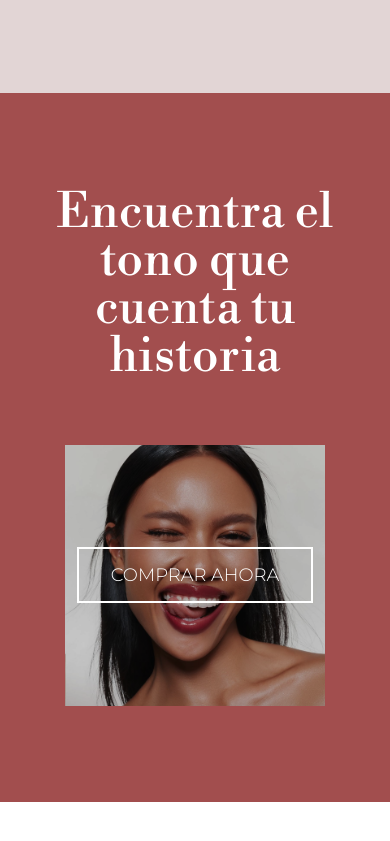
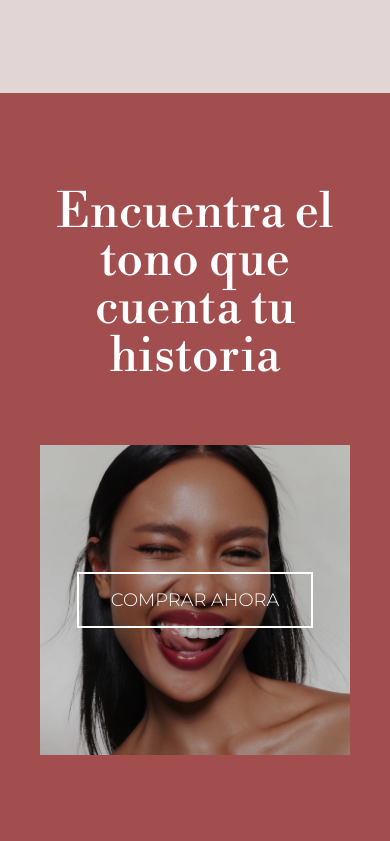
Before and after one commit to JASR2003/CHROMA-Cosmetics, a website: page index.html in a window 390 px wide. Shown: the part 5634-6475 px from the top of the page. Before the commit the page ends 6436 px from the top, so only its background shows below. Drawn offline with nearby package versions, Linux system fonts and the light colour scheme.

Commit message:
arreglar tamaño foto footer

```diff
--- a/index.html
+++ b/index.html
@@ -213,7 +213,7 @@
             historia</h2>
 
         <div
-            class="w-[80%] mx-auto aspect-square md:aspect-[21/9] relative bg-cover bg-center bg-[url('./assets/footer.webp')]">
+            class="w-[95%] md:w-[80%] mx-auto aspect-square md:aspect-[21/9] relative bg-cover bg-center bg-[url('./assets/footer.webp')]">
             <div class="absolute inset-0 flex justify-center items-center">
                 <button
                     class="bg-transparent border-2 border-white text-white py-3 px-8 text-lg md:text-xl font-montserrat font-light hover:bg-white hover:text-black hover:scale-105 active:scale-95 active:bg-white active:text-black transition duration-300 uppercase">
```
Also changed, not shown: src/output.css.
